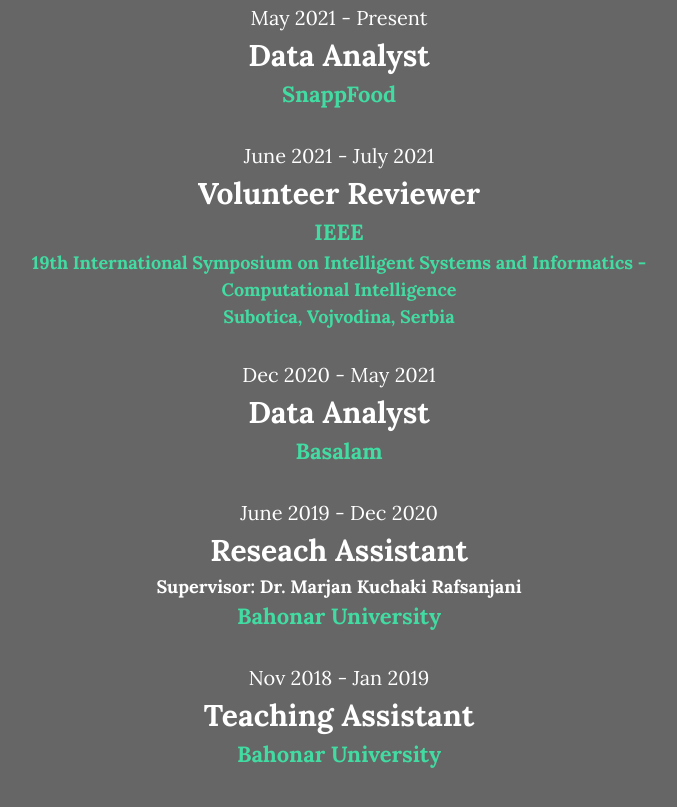
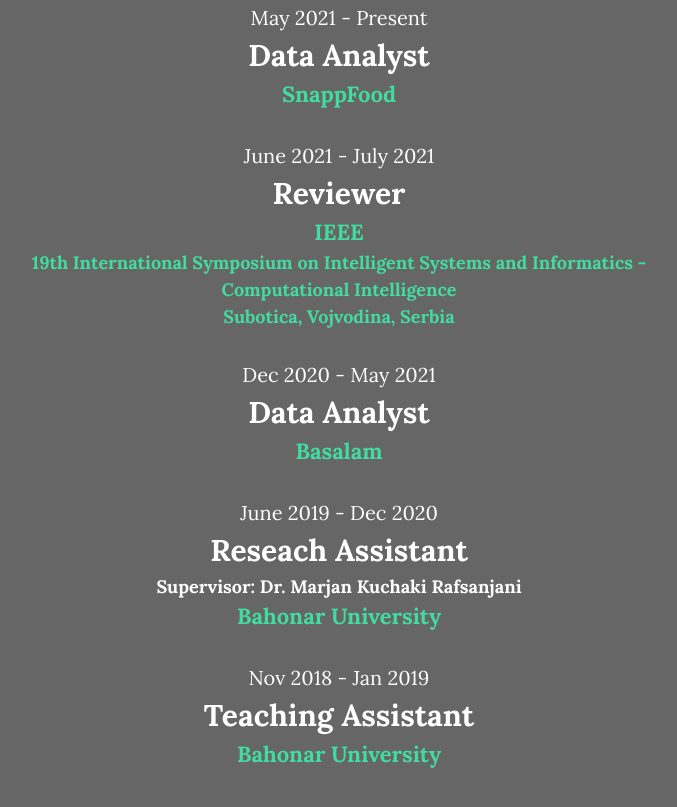
Before and after one commit to isalehebrahimi/isalehebrahimi.github.io, a plain HTML site: page index.html in a window 1280 px wide. Shown: the part 1924-2731 px from the top of the page, without its empty margins (301-978 px from the left). Drawn offline with nearby package versions, Linux system fonts and the light colour scheme.

Commit message:
reviewer changed

```diff
--- a/index.html
+++ b/index.html
@@ -93,7 +93,7 @@
 
                     <div class="experience">
                         <div class="experience__date">June 2021 - July 2021</div>
-                        <div class="experience__title">Volunteer Reviewer</div>
+                        <div class="experience__title">Reviewer</div>
                         <div class="experience__company">IEEE</div>
                         <div class="experience__review">19th International Symposium on Intelligent
                             Systems and
```
